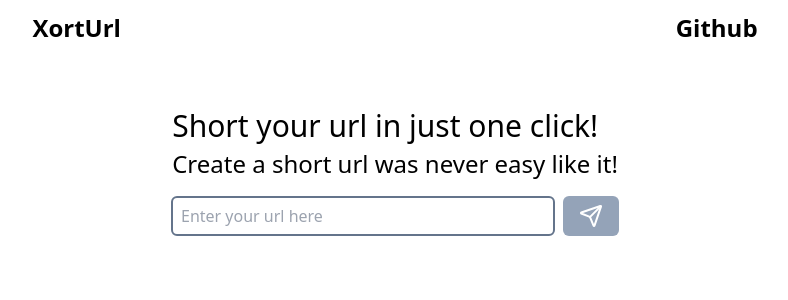
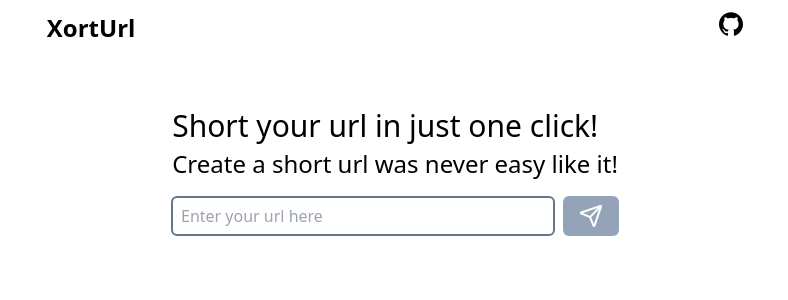
Before and after one commit to jeremiasadriano/xorturl, a React (Vite) app: page / in a window 1280 px wide. Shown: the top 300 px of the page, without its empty margins (245-1033 px from the left). Built offline with nearby package versions, Linux system fonts and the light colour scheme.

Commit message:
feat: allow url redirect and qr-code preview

```diff
--- a/package.json
+++ b/package.json
@@ -13,7 +13,8 @@
     "axios": "^1.7.7",
     "lucide-react": "^0.447.0",
     "react": "^18.3.1",
-    "react-dom": "^18.3.1"
+    "react-dom": "^18.3.1",
+    "react-router-dom": "^6.26.2"
   },
   "devDependencies": {
     "@eslint/js": "^9.9.0",
--- a/src/App.tsx
+++ b/src/App.tsx
@@ -1,9 +1,6 @@
-import Home from "./Pages/Home";
+import { RouterProvider } from "react-router-dom";
+import { routes } from "./routes";
 
 export default function App() {
-  return (
-    <div>
-      <Home />
-    </div>
-  );
+  return <RouterProvider router={routes} />;
 }
--- a/src/components/content/Content.tsx
+++ b/src/components/content/Content.tsx
@@ -1,42 +1,74 @@
 import { Clipboard, ClipboardCheck } from "lucide-react";
-import { useState } from "react";
+import { useEffect, useState } from "react";
+import { api } from "../../hooks/ApiFetch";
 
 type UrlProps = {
   shortUrl?: string;
-  qrUrl?: string;
 };
 
-export default function Content({ shortUrl, qrUrl }: UrlProps) {
+export default function Content({ shortUrl }: UrlProps) {
   const [copied, setCopied] = useState(false);
+  const appDns = import.meta.env.VITE_APPLICATION_DNS;
+  const [qrCodeImage, setQrCodeImage] = useState<string | null>(null);
+  const shortenerUrl = `${appDns}${shortUrl}`;
 
   const copyToClipboard = async () => {
-    try {
-      await navigator.clipboard.writeText(shortUrl ?? "");
-      setCopied(true);
-      setTimeout(() => setCopied(false), 2500);
-    } catch (err) {
-      console.error("Falha ao copiar: ", err);
+    if (shortUrl) {
+      try {
+        await navigator.clipboard.writeText(shortenerUrl);
+        setCopied(true);
+        setTimeout(() => setCopied(false), 2500);
+      } catch (err) {
+        console.error("Failed while coping the url: ", err);
+      }
     }
   };
 
+  const fetchQRCode = async () => {
+    if (shortUrl) {
+      try {
+        const response = await api.get<Blob>(`qr/${shortUrl}`, {
+          responseType: "blob",
+        });
+        const imageUrl = URL.createObjectURL(response.data);
+        setQrCodeImage(imageUrl);
+      } catch (error) {
+        console.error("Error fetching QR code:", error);
+      }
+    }
+  };
+
+  useEffect(() => {
+    fetchQRCode();
+    return () => {
+      if (qrCodeImage) {
+        URL.revokeObjectURL(qrCodeImage);
+      }
+    };
+  }, [shortUrl]);
   return (
     <>
       {shortUrl && (
         <div>
           <div className="response flex gap-8">
             <a
-              href={shortUrl}
+              href={shortenerUrl}
               target="_blank"
+              rel="noopener noreferrer"
               className="rounded-sm bg-slate-100 p-2 text-black underline"
             >
-              {shortUrl}
+              {shortenerUrl}
             </a>
-            <button onClick={copyToClipboard}>
+            <button onClick={copyToClipboard} aria-label="Copy Url">
               {!copied ? <Clipboard /> : <ClipboardCheck />}
             </button>
           </div>
           <div className="qr">
-            <img src={qrUrl} alt="qr url" />
+            {qrCodeImage ? (
+              <img src={qrCodeImage} alt="QR code shortener" />
+            ) : (
+              <p>Carregando QR code...</p>
+            )}
           </div>
         </div>
       )}
--- a/src/components/main/Main.tsx
+++ b/src/components/main/Main.tsx
@@ -47,7 +47,7 @@ export default function Main() {
           </button>
         </form>
       </div>
-      <Content shortUrl={urlData?.shortUrl} qrUrl={urlData?.qrUrl} />
+      <Content shortUrl={urlData?.shortUrl} />
     </main>
   );
 }
--- a/src/components/navbar/NavBar.tsx
+++ b/src/components/navbar/NavBar.tsx
@@ -2,7 +2,23 @@ export default function NavBar() {
   return (
     <div className="mt-3 flex justify-around text-2xl font-bold">
       <div className="logo">XortUrl</div>
-      <div className="code">Github</div>
+      <div className="code">
+        <a
+          href="https://github.com/jeremiasadriano/qr-link-shortener"
+          target="_blank"
+        >
+          <svg
+            role="img"
+            viewBox="0 0 24 24"
+            width="24"
+            height="24"
+            xmlns="http://www.w3.org/2000/svg"
+          >
+            <title>GitHub</title>
+            <path d="M12 .297c-6.63 0-12 5.373-12 12 0 5.303 3.438 9.8 8.205 11.385.6.113.82-.258.82-.577 0-.285-.01-1.04-.015-2.04-3.338.724-4.042-1.61-4.042-1.61C4.422 18.07 3.633 17.7 3.633 17.7c-1.087-.744.084-.729.084-.729 1.205.084 1.838 1.236 1.838 1.236 1.07 1.835 2.809 1.305 3.495.998.108-.776.417-1.305.76-1.605-2.665-.3-5.466-1.332-5.466-5.93 0-1.31.465-2.38 1.235-3.22-.135-.303-.54-1.523.105-3.176 0 0 1.005-.322 3.3 1.23.96-.267 1.98-.399 3-.405 1.02.006 2.04.138 3 .405 2.28-1.552 3.285-1.23 3.285-1.23.645 1.653.24 2.873.12 3.176.765.84 1.23 1.91 1.23 3.22 0 4.61-2.805 5.625-5.475 5.92.42.36.81 1.096.81 2.22 0 1.606-.015 2.896-.015 3.286 0 .315.21.69.825.57C20.565 22.092 24 17.592 24 12.297c0-6.627-5.373-12-12-12" />
+          </svg>
+        </a>
+      </div>
     </div>
   );
 }
--- /dev/null
+++ b/src/infra/Redirect.tsx
@@ -0,0 +1,20 @@
+import { useEffect } from "react";
+import { useParams } from "react-router-dom";
+
+export default function Redirect() {
+  const { urlId } = useParams();
+
+  useEffect(() => {
+    const fetchRedirect = async () => {
+      try {
+        window.location.href = `http://localhost:8080/${urlId}`;
+      } catch (error) {
+        console.error("Error during redirection:", error);
+      }
+    };
+
+    fetchRedirect();
+  }, [urlId]);
+
+  return null;
+}
--- /dev/null
+++ b/src/routes.tsx
@@ -0,0 +1,14 @@
+import { createBrowserRouter } from "react-router-dom";
+import Home from "./Pages/Home";
+import Redirect from "./infra/Redirect";
+
+export const routes = createBrowserRouter([
+  {
+    path: "/",
+    element: <Home />,
+  },
+  {
+    path: "/:urlId",
+    element: <Redirect />,
+  },
+]);
--- a/src/types/ApiTypes.ts
+++ b/src/types/ApiTypes.ts
@@ -5,6 +5,5 @@ export interface IUrlRequest {
 export interface IUrlResponse {
   baseUrl: string;
   shortUrl: string;
-  qrUrl: string;
   expirationTime: string;
 }
```
Also changed, not shown: 2 other files (tests, documents, lock files or other folders).
